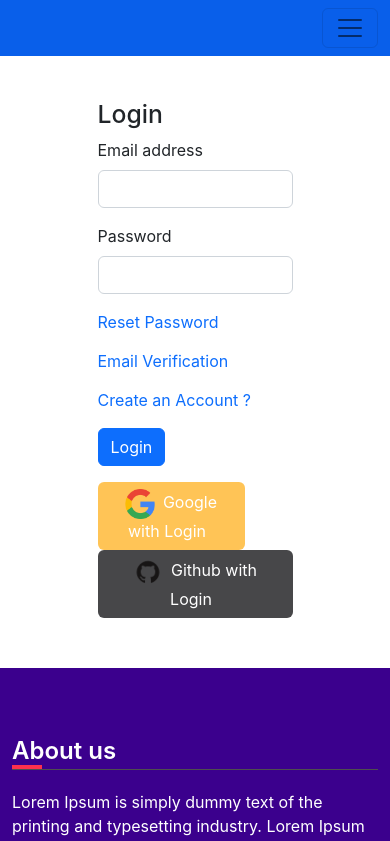
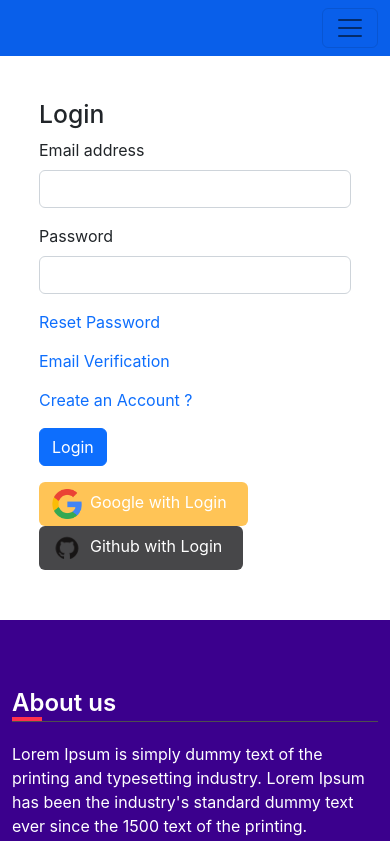
Before and after one commit to amirulislamhridoy/Bikes-Warehouse-Client, a React (Create React App) app: page /login in a window 390 px wide. Shown: the top 841 px of the page. Built offline with nearby package versions, Linux system fonts and the light colour scheme; no server answers.

Commit message:
finish now

```diff
--- /dev/null
+++ b/src/pages/Login/Login.css
@@ -0,0 +1,9 @@
+.login-container {
+  width: 50%;
+}
+
+@media screen and (max-width: 768px) {
+  .login-container {
+    width: 80%;
+  }
+}/*# sourceMappingURL=Login.css.map */
--- a/src/pages/Login/Login.js
+++ b/src/pages/Login/Login.js
@@ -7,6 +7,7 @@ import {
 } from "react-firebase-hooks/auth";
 import auth from "../../firebase_init";
 import SocialLogin from "../SocialLogin/SocialLogin";
+import './Login.css'
 
 const Login = () => {
   const [load, setLoad] = useState(false);
@@ -64,7 +65,7 @@ const Login = () => {
   };
   return (
     <div
-      className="w-50 mx-auto"
+      className=" mx-auto login-container"
       style={{ marginTop: "100px", marginBottom: "50px" }}
     >
       <h2>Login</h2>
--- /dev/null
+++ b/src/pages/Login/Login.scss
@@ -0,0 +1,9 @@
+.login-container{
+    width: 50%;
+}
+
+@media screen and (max-width: 768px) {
+    .login-container{
+        width: 80%;
+    }
+}
--- a/src/pages/Navbar/Navbar.js
+++ b/src/pages/Navbar/Navbar.js
@@ -19,7 +19,7 @@ const Navbar = () => {
       <nav className="navbar navbar-expand-lg position-fixed top-0 bg-transparent nav-container">
         <div className="container-fluid">
           <Link className="navbar-brand" to="/">
-            <img style={{ height: "70px" }} src={logo} alt="" />
+            <img style={{ height: "50px" }} src={logo} alt="" />
           </Link>
           <button
             className="navbar-toggler"
--- a/src/pages/Register/Register.css
+++ b/src/pages/Register/Register.css
@@ -1,8 +1,19 @@
-.register-login-link{
-    text-decoration: none;
-    display: block;
-    margin-bottom: 15px;
+.register-container {
+  width: 50%;
 }
-.register-login-link:hover{
-    color: black;
+
+.register-login-link {
+  text-decoration: none;
+  display: block;
+  margin-bottom: 15px;
 }
+
+.register-login-link:hover {
+  color: black;
+}
+
+@media screen and (max-width: 768px) {
+  .register-container {
+    width: 80%;
+  }
+}/*# sourceMappingURL=Register.css.map */
--- a/src/pages/Register/Register.js
+++ b/src/pages/Register/Register.js
@@ -35,7 +35,7 @@ const Register = () => {
 
   return (
     <div
-      className="w-50 mx-auto"
+      className="mx-auto register-container"
       style={{ marginTop: "100px", marginBottom: "50px" }}
     >
       <h2>Sign Up</h2>
--- /dev/null
+++ b/src/pages/Register/Register.scss
@@ -0,0 +1,18 @@
+.register-container{
+    width: 50%;
+}
+
+.register-login-link{
+    text-decoration: none;
+    display: block;
+    margin-bottom: 15px;
+}
+.register-login-link:hover{
+    color: black;
+}
+
+@media screen and (max-width: 768px) {
+    .register-container{
+        width: 80%;
+    }
+}
```
Also changed, not shown: 2 other files (tests, documents, lock files or other folders).
